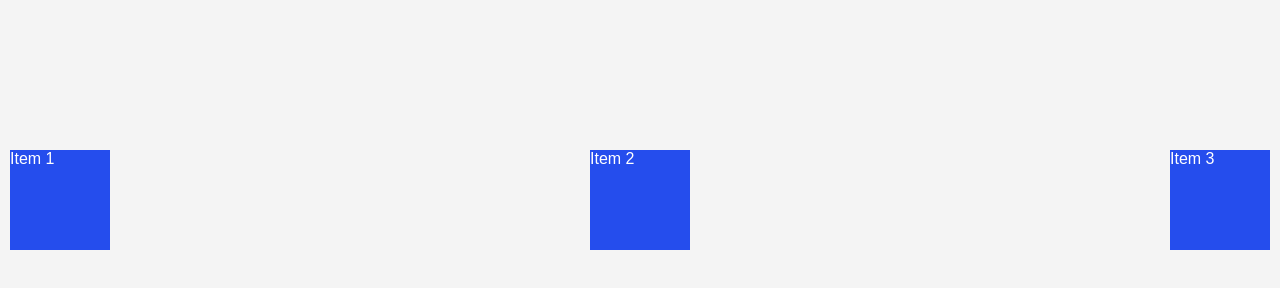
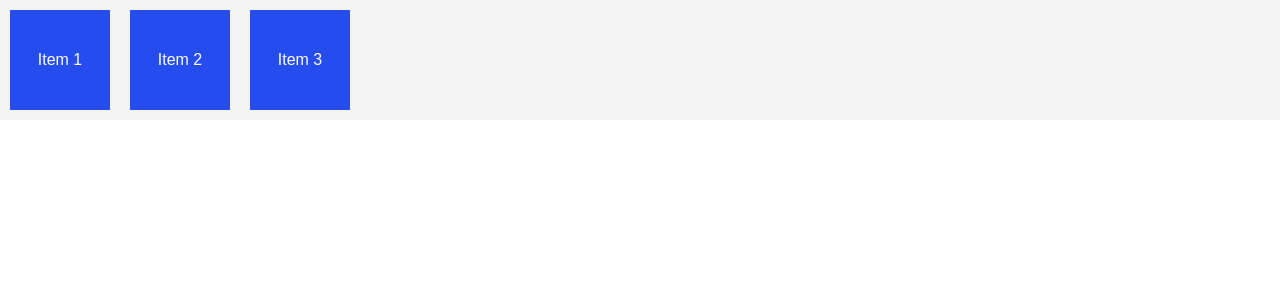
Before and after one commit to curtis-taylor/Traversy_flexbox, a plain HTML site: page index.html in a window 1280 px wide. Drawn offline with Linux system fonts and the light colour scheme.

Commit message:
3rd commit

```diff
--- a/style.css
+++ b/style.css
@@ -9,12 +9,10 @@ body {
 }
 
 .flex-container {
-    height: 400px;
-    flex-direction: row;
     display: flex;
     background-color: #f4f4f4;
-    justify-content: space-between;
-    align-items: center;
+    /* justify-content: start;
+    align-items: center; */
 }
 
 .item {
@@ -23,6 +21,10 @@ body {
     background-color: #254ded;
     color: #fff;
     margin: 10px;
+
+    display: flex;
+    justify-content: center;
+    align-items: center;
 }
 
 .item:nth-of-type(1) {
```
